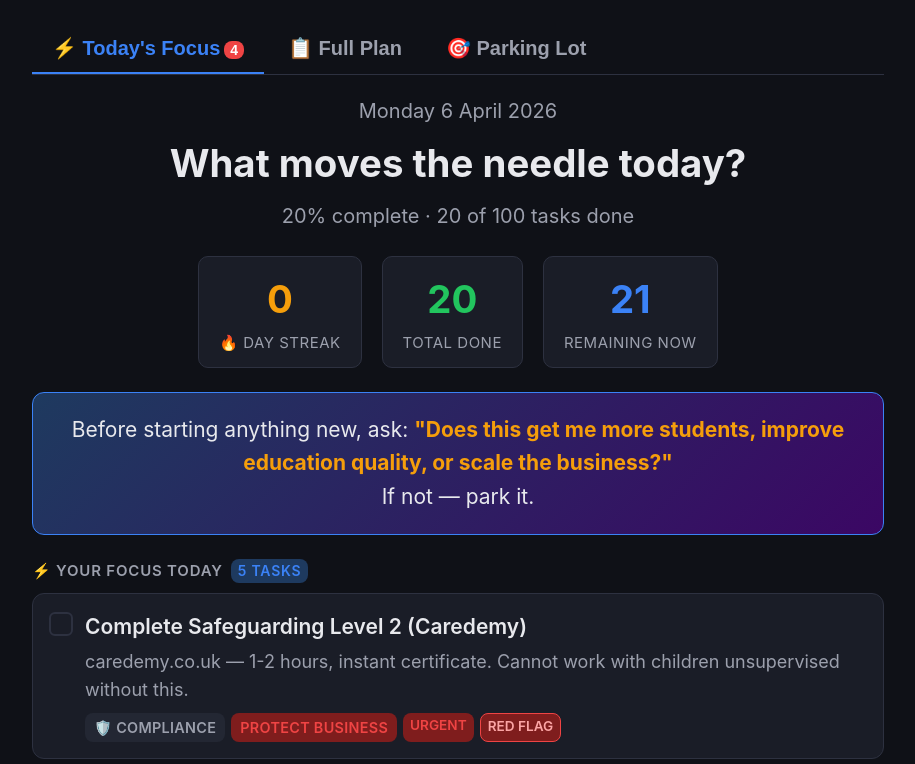
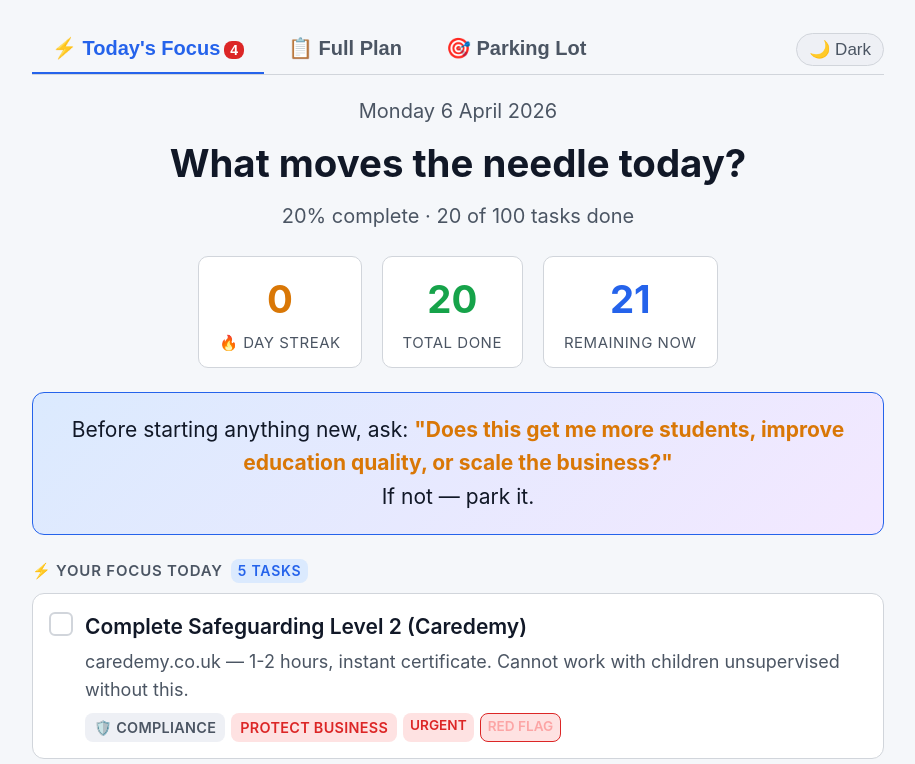
Before and after one commit to RedwaanTheCyberGuy/ProjectPlan, a plain HTML site: page cyberaistep_project_plan (1).html in a window 1280 px wide. Shown: the top 764 px of the page, without its empty margins (182-1097 px from the left). Drawn offline with Linux system fonts and the light colour scheme.

Commit message:
Add dark/light mode toggle with system preference detection
Co-Authored-By: Claude Sonnet 4.6 <noreply@anthropic.com>

```diff
--- a/cyberaistep_project_plan (1).html
+++ b/cyberaistep_project_plan (1).html
@@ -26,12 +26,37 @@
   --cyan: #06b6d4;
   --cyan-dim: #083344;
 }
-* { margin: 0; padding: 0; box-sizing: border-box; }
+[data-theme="light"] {
+  --bg: #f5f7fa;
+  --surface: #ffffff;
+  --surface2: #eef0f5;
+  --border: #d1d5db;
+  --text: #111827;
+  --text2: #4b5563;
+  --text3: #9ca3af;
+  --accent: #2563eb;
+  --accent-dim: #dbeafe;
+  --green: #16a34a;
+  --green-dim: #dcfce7;
+  --orange: #d97706;
+  --orange-dim: #fef3c7;
+  --red: #dc2626;
+  --red-dim: #fee2e2;
+  --purple: #9333ea;
+  --purple-dim: #f3e8ff;
+  --cyan: #0891b2;
+  --cyan-dim: #cffafe;
+}
+* { margin: 0; padding: 0; box-sizing: border-box; transition: background-color 0.25s, border-color 0.25s, color 0.2s; }
 html { font-size: clamp(16px, 1.8vw, 20px); }
-body { font-family: -apple-system, BlinkMacSystemFont, 'Segoe UI', sans-serif; background: var(--bg); color: var(--text); line-height: 1.6; padding: clamp(12px, 3vw, 24px); max-width: 900px; margin: 0 auto; font-size: 1rem; }
+body { font-family: -apple-system, BlinkMacSystemFont, 'Segoe UI', sans-serif; background: var(--bg); color: var(--text); line-height: 1.6; padding: clamp(12px, 3vw, 24px); max-width: 900px; margin: 0 auto; font-size: 1rem; transition: background 0.25s, color 0.25s; }
+
+/* THEME TOGGLE */
+.theme-toggle { margin-left: auto; background: var(--surface2); border: 1px solid var(--border); border-radius: 20px; padding: 5px 12px; cursor: pointer; font-size: 0.85rem; color: var(--text2); display: flex; align-items: center; gap: 6px; transition: all 0.15s; white-space: nowrap; align-self: center; }
+.theme-toggle:hover { border-color: var(--accent); color: var(--text); }
 
 /* TABS */
-.tabs { display: flex; gap: 4px; margin-bottom: 20px; border-bottom: 1px solid var(--border); padding-bottom: 0; }
+.tabs { display: flex; gap: 4px; align-items: stretch; margin-bottom: 20px; border-bottom: 1px solid var(--border); padding-bottom: 0; }
 .tab { background: none; border: none; color: var(--text2); padding: 12px 20px; cursor: pointer; font-size: 1rem; font-weight: 600; border-bottom: 2px solid transparent; transition: all 0.15s; }
 .tab.active { color: var(--accent); border-bottom-color: var(--accent); }
 .tab:hover { color: var(--text); }
@@ -348,9 +373,12 @@ function renderTabs() {
     { key: 'plan', label: '\uD83D\uDCCB Full Plan' },
     { key: 'parking', label: '\uD83C\uDFAF Parking Lot' },
   ];
-  document.getElementById('tabs').innerHTML = tabs.map(t =>
-    `<button class="tab ${state.activeTab===t.key?'active':''}" onclick="switchTab('${t.key}')">${t.label}${t.badge?`<span class="tab-badge">${t.badge}</span>`:''}</button>`
-  ).join('');
+  const isDark = document.documentElement.getAttribute('data-theme') !== 'light';
+  document.getElementById('tabs').innerHTML =
+    tabs.map(t =>
+      `<button class="tab ${state.activeTab===t.key?'active':''}" onclick="switchTab('${t.key}')">${t.label}${t.badge?`<span class="tab-badge">${t.badge}</span>`:''}</button>`
+    ).join('') +
+    `<button class="theme-toggle" onclick="toggleTheme()">${isDark ? '☀️ Light' : '🌙 Dark'}</button>`;
 }
 
 function switchTab(key) { state.activeTab = key; save(); render(); }
@@ -563,7 +591,25 @@ function removeParking(i) {
   save(); render();
 }
 
+// THEME
+function applyTheme(theme) {
+  document.documentElement.setAttribute('data-theme', theme);
+  try { localStorage.setItem('cas_theme', theme); } catch(e) {}
+}
+
+function toggleTheme() {
+  const current = document.documentElement.getAttribute('data-theme');
+  applyTheme(current === 'light' ? 'dark' : 'light');
+  renderTabs();
+}
+
 // INIT
+try {
+  const savedTheme = localStorage.getItem('cas_theme');
+  applyTheme(savedTheme || (window.matchMedia('(prefers-color-scheme: light)').matches ? 'light' : 'dark'));
+} catch(e) {
+  applyTheme('dark');
+}
 load();
 render();
 </script>
```
Also changed, not shown: index.html (+52 -6 lines).
